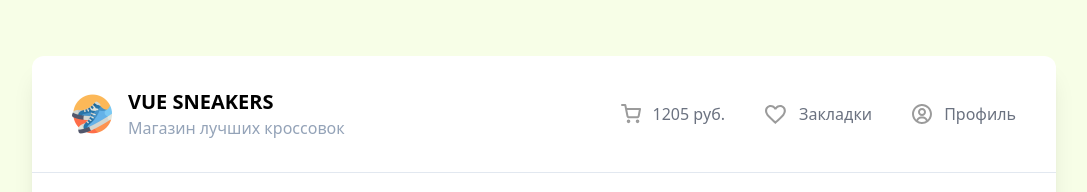
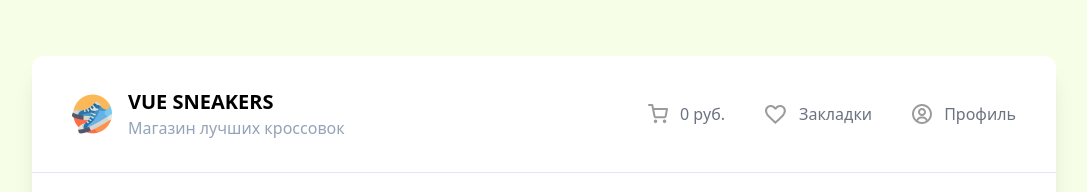
Before and after one commit to GviDoN94/sneakers, a Vue app: page / in a window 1280 px wide. Shown: the top 192 px of the page, without its empty margins (96-1183 px from the left). Built offline with nearby package versions, Linux system fonts and the light colour scheme; no server answers.

Commit message:
Cart cost calculation implemented

```diff
--- a/src/App.vue
+++ b/src/App.vue
@@ -1,7 +1,14 @@
 <template>
-  <Drawer v-if="drawerOpen" />
+  <Drawer
+    v-if="drawerOpen"
+    :totalPrice="totalPrice"
+    :vatPrice="vatPrice"
+  />
   <div class="bg-white w-4/5 m-auto rounded-xl shadow-xl mt-14">
-    <Header @open-drawer="openDrawer" />
+    <Header
+      :totalPrice="totalPrice"
+      @open-drawer="openDrawer"
+    />
 
     <div class="p-10">
       <div class="flex justify-between items-center">
@@ -45,7 +52,7 @@
 </template>
 
 <script setup>
-  import { onMounted, ref, reactive, watch, provide } from 'vue';
+  import { onMounted, ref, reactive, watch, provide, computed } from 'vue';
   import axios from 'axios';
 
   import Header from '@/components/Header.vue';
@@ -56,6 +63,10 @@
   const items = ref([]);
   const cart = ref([]);
   const drawerOpen = ref(false);
+  const totalPrice = computed(() =>
+    cart.value.reduce((acc, item) => acc + item.price, 0),
+  );
+  const vatPrice = computed(() => Math.round((totalPrice.value * 5) / 100));
 
   const openDrawer = () => (drawerOpen.value = true);
   const closeDrawer = () => (drawerOpen.value = false);
--- a/src/components/CartItem.vue
+++ b/src/components/CartItem.vue
@@ -23,12 +23,12 @@
 </template>
 
 <script setup>
-  const emit = defineEmits('onClickRemove');
-
   defineProps({
     id: Number,
     title: String,
     imageUrl: String,
     price: Number,
   });
+
+  const emit = defineEmits('onClickRemove');
 </script>
--- a/src/components/Drawer.vue
+++ b/src/components/Drawer.vue
@@ -9,13 +9,13 @@
       <div class="flex gap-2">
         <span>Итого:</span>
         <div class="flex-1 border-b border-dashed"></div>
-        <b>12900 руб.</b>
+        <b>{{ totalPrice }} руб.</b>
       </div>
 
       <div class="flex gap-2">
         <span>Налог 5%:</span>
         <div class="flex-1 border-b border-dashed"></div>
-        <b>900 руб.</b>
+        <b>{{ vatPrice }} руб.</b>
       </div>
 
       <button
@@ -30,4 +30,9 @@
 <script setup>
   import DrawerHead from '@/components/DrawerHead.vue';
   import CartItemList from '@/components/CartItemList.vue';
+
+  defineProps({
+    totalPrice: Number,
+    vatPrice: Number,
+  });
 </script>
--- a/src/components/Header.vue
+++ b/src/components/Header.vue
@@ -21,7 +21,7 @@
           src="/cart.svg"
           alt="Cart"
         />
-        <span>1205 руб.</span>
+        <span>{{ totalPrice }} руб.</span>
       </li>
       <li
         class="flex items-center cursor-pointer gap-3 text-gray-500 hover:text-black"
@@ -46,5 +46,7 @@
 </template>
 
 <script setup>
+  defineProps({ totalPrice: Number });
+
   const emit = defineEmits(['openDrawer']);
 </script>
```
